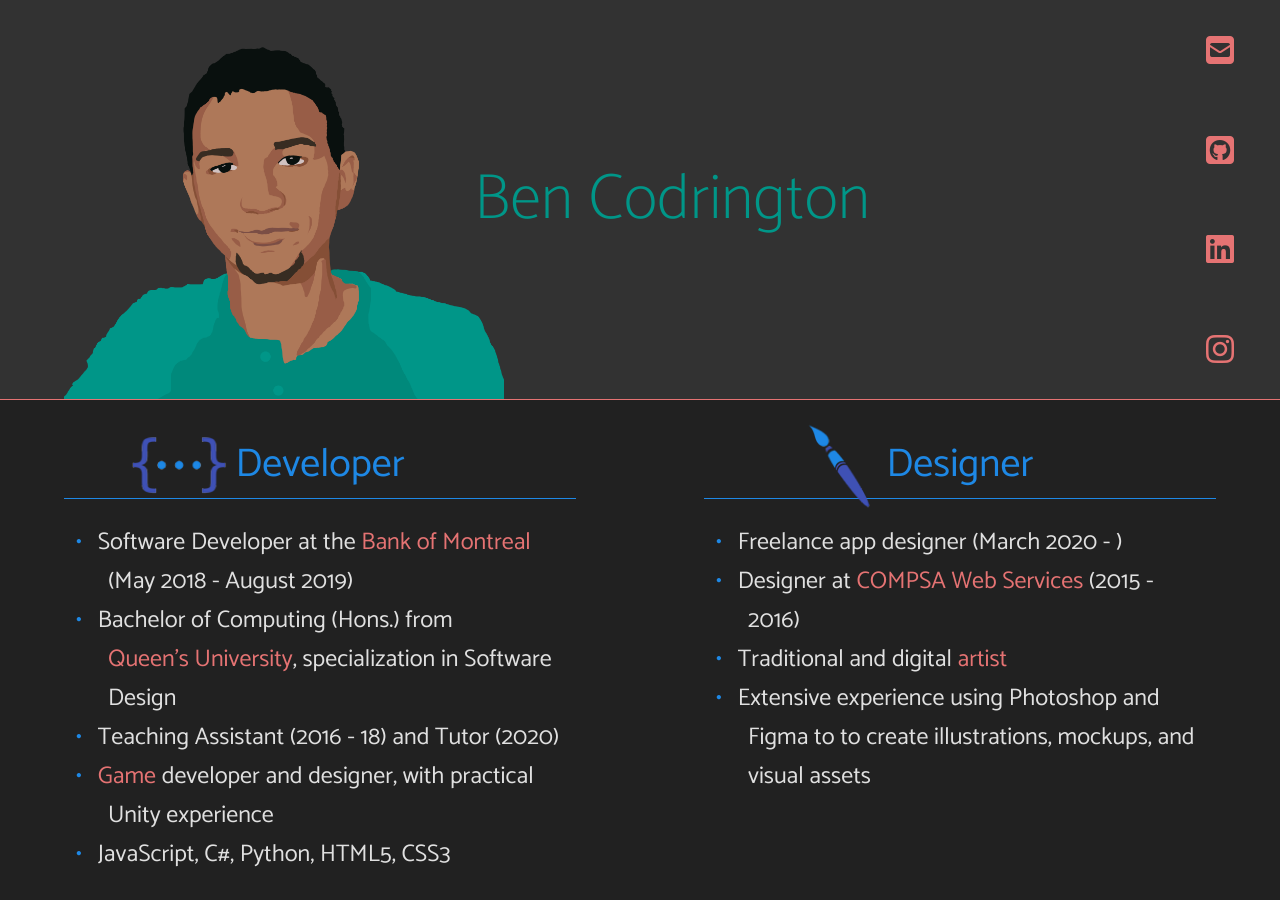
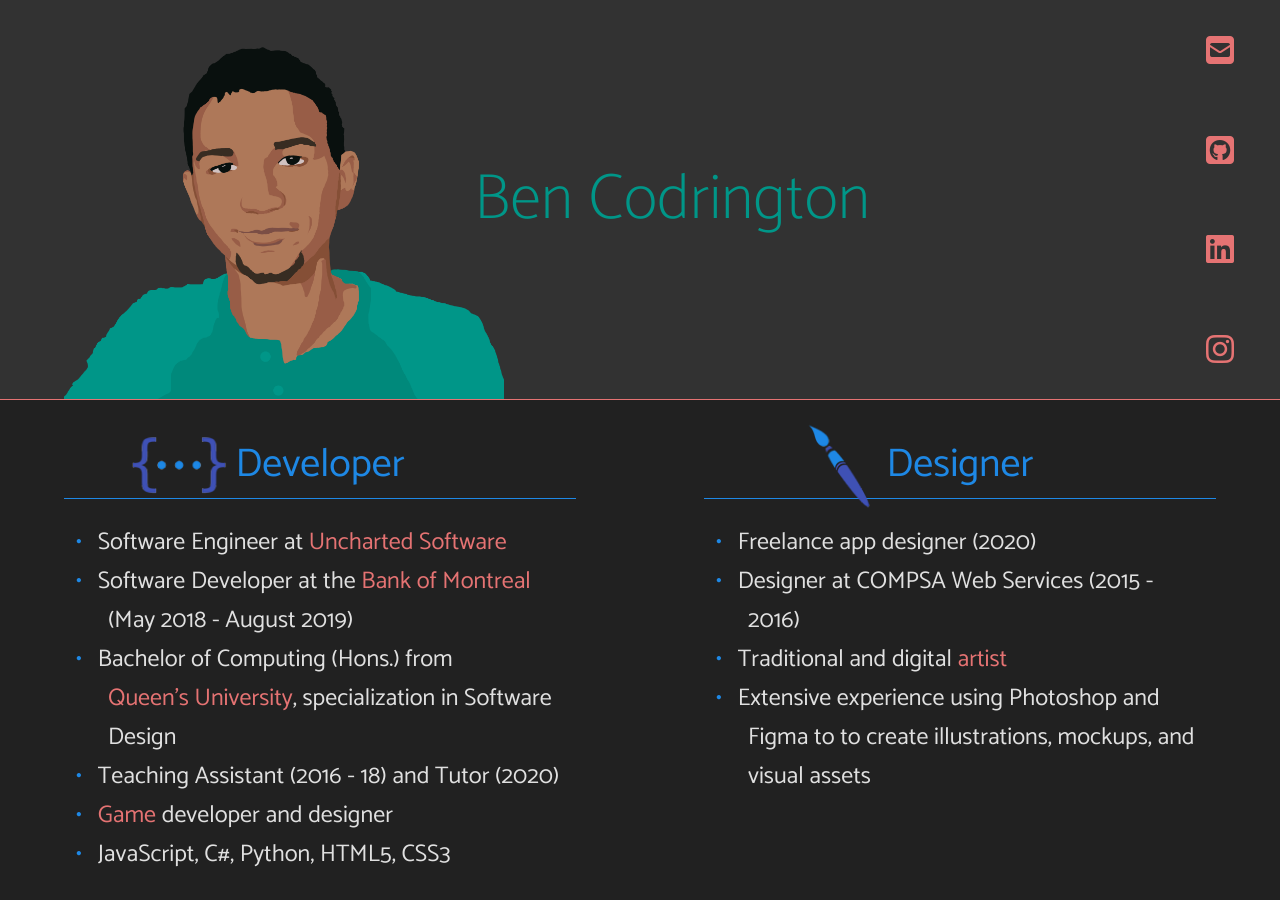
Before and after one commit to bencodrington/bencodrington, a Jekyll site: the page built from index.html, in a window 1280 px wide and 900 px high. Built offline with Jekyll 4.4.1, drawn with Linux system fonts in a browser that asks for light colours; nearby versions of some CDN libraries.

Commit message:
Update work history and fix broken image links

```diff
--- a/_data/roles.json
+++ b/_data/roles.json
@@ -4,10 +4,10 @@
         "imageSource": "assets/img/projects/projects-lowres.png",
         "imageSourceSet": [
             {
-                "url": "assets/img/about/projects-hires.png",
+                "url": "assets/img/projects/projects-hires.png",
                 "width": "250w"
             }, {
-                "url": "assets/img/about/projects-maxres.png",
+                "url": "assets/img/projects/projects-maxres.png",
                 "width": "500w"
             }
         ],
@@ -17,10 +17,11 @@
         {
             "title": "Developer",
             "bullets": [
+                "Software Engineer at <a href='https://uncharted.software/'>Uncharted Software</a>",
                 "Software Developer at the <a href='https://www.bmo.com/main/personal'>Bank of Montreal</a> (May 2018 - August 2019)",
                 "Bachelor of Computing (Hons.) from <a href=\"http://www.queensu.ca/\">Queen's University</a>, specialization in Software Design",
                 "Teaching Assistant (2016 - 18) and Tutor (2020)",
-                "<a href='https://projectbench.itch.io'>Game</a> developer and designer, with practical Unity experience",
+                "<a href='https://projectbench.itch.io'>Game</a> developer and designer",
                 "JavaScript, C#, Python, HTML5, CSS3"
             ],
             "imageSource": "assets/img/about/develop-lowres.png",
@@ -39,8 +40,8 @@
         {
             "title": "Designer",
             "bullets": [
-                "Freelance app designer (March 2020 - )",
-                "Designer at <a href=\"http://compsawebservices.com/\">COMPSA Web Services</a> (2015 - 2016)",
+                "Freelance app designer (2020)",
+                "Designer at COMPSA Web Services (2015 - 2016)",
                 "Traditional and digital <a href=\"https://www.instagram.com/bencodrington/\">artist</a>",
                 "Extensive experience using Photoshop and Figma to to create illustrations, mockups, and visual assets"
             ],
```
